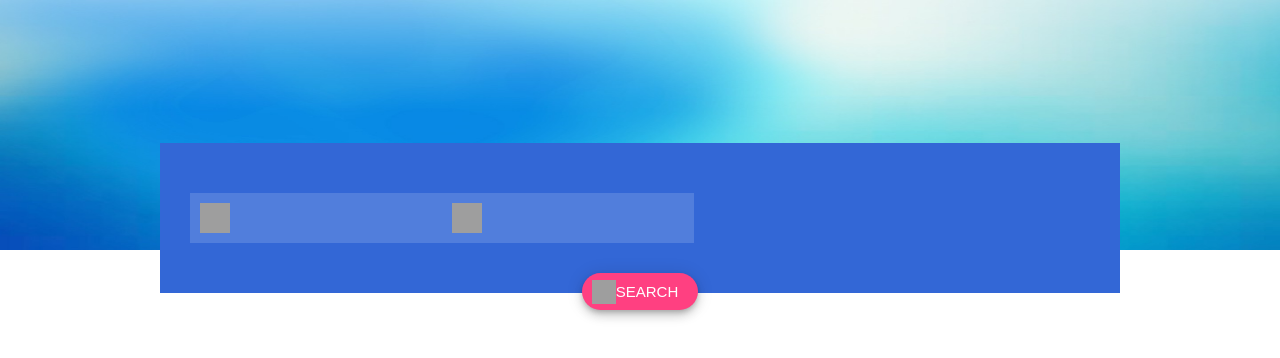
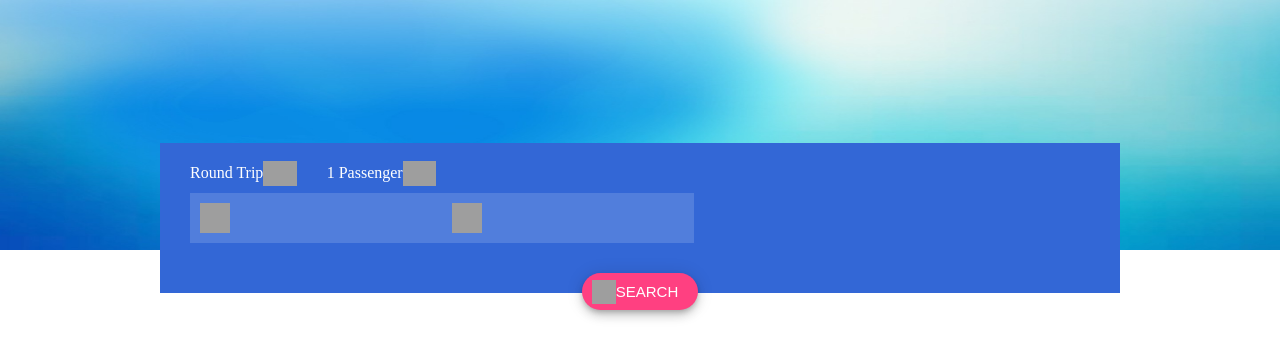
Before and after one commit to Saeed-jlnsi/Google-Flights, a Vue app: page /#/ in a window 1280 px wide. Shown: the top 358 px of the page. Built offline with nearby package versions, Linux system fonts and the light colour scheme; grey boxes are pictures that could not be loaded.

Commit message:
Custom option list style

```diff
--- a/src/components/CustomInput/custominput.scss
+++ b/src/components/CustomInput/custominput.scss
@@ -30,6 +30,7 @@
             font-size: 1.2em;
             padding-left: 10px;
             color: white;
+            outline: none;
             //FOR THE ACTIVE EFFECT
             // border-bottom: 2px solid white;
         }
--- a/src/components/CustomOptionList/CustomOptionList.vue
+++ b/src/components/CustomOptionList/CustomOptionList.vue
@@ -1,5 +1,12 @@
 <template>
-    <div>
-
+    <div :class="$style.customOptionList">
+        <span :class="$style.listLabel"><slot>labelName</slot></span>
+        <span :class="$style.listIcon">
+            <img src="https://www.gstatic.com/images/icons/material/system/2x/arrow_drop_down_white_24dp.png" alt="">
+        </span>
     </div>
 </template>
+
+<style lang="scss" module>
+    @import './customoptionlist';
+</style>
--- a/src/components/CustomOptionList/customoptionlist.scss
+++ b/src/components/CustomOptionList/customoptionlist.scss
@@ -0,0 +1,20 @@
+
+.customOptionList {
+    display: inline-block;
+    float: left;
+    margin: 10px 0 0 30px;
+
+    & > span {
+        vertical-align: super;
+    }
+
+    &:hover {
+        background-color: rgba(255, 255, 255, 0.15);
+    }
+
+    img {
+        height: 25px;
+        position: relative;
+        top: 8px;
+    }
+}
--- a/src/views/Home.vue
+++ b/src/views/Home.vue
@@ -2,6 +2,10 @@
     <div>
         <app-header></app-header>
         <div :class="$style.reservationPanel">
+            <div :class="$style.optionLists">
+                <app-custom-option-list>Round Trip</app-custom-option-list>
+                <app-custom-option-list>1 Passenger</app-custom-option-list>
+            </div>
             <div :class="$style.departureReturnInputs">
                 <app-custom-input></app-custom-input>
                 <app-custom-input></app-custom-input>
@@ -15,8 +19,10 @@
 
 <script>
 import Header from '../components/Header/Header';
+import CustomOptionList from '../components/CustomOptionList/CustomOptionList';
 import CustomInput from '../components/CustomInput/CustomInput.vue';
 import Button from '../components/Button/Button';
+
 
 export default {
     name: 'Home',
@@ -28,7 +34,8 @@ export default {
     components: {
         appHeader : Header,
         appCustomInput : CustomInput,
-        appButton : Button
+        appButton : Button,
+        appCustomOptionList : CustomOptionList
     }
 }
 </script>
--- a/src/views/home.scss
+++ b/src/views/home.scss
@@ -1,7 +1,7 @@
 
 html {
     body {
-        div.reservationPanel {
+        .reservationPanel {
             width: 75%;
             height: 150px;
             position: relative;
@@ -9,6 +9,10 @@ html {
             margin-top: -110px;
             background-color: #3367d6;
             color: #fff;
+
+            .optionLists {
+
+            }
 
             .departureReturnInputs {
                 padding: 50px 0 0 30px;
```
